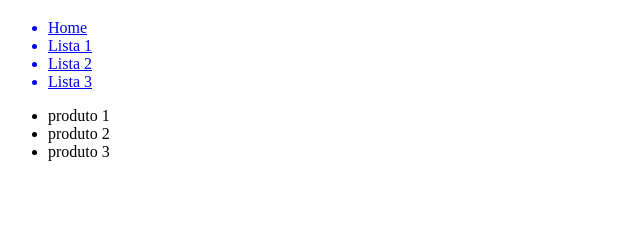
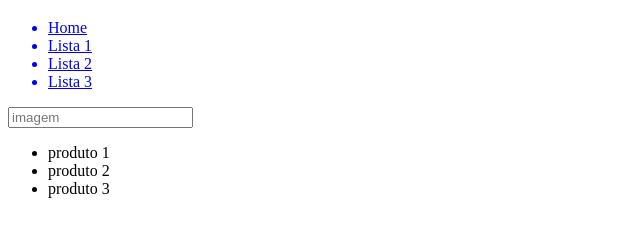
Before and after one commit to victordev13/mscode-pr, a plain HTML site: page index.html in a window 1280 px wide. Shown: the part 61-298 px from the top of the page, without its empty margins (0-640 px from the left). Drawn offline with Linux system fonts and the light colour scheme.

Commit message:
feat: cadastrar imagem no produto

```diff
--- a/index.html
+++ b/index.html
@@ -15,6 +15,7 @@
         <a href="#"><li>Lista 2</li></a>
         <a href="#"><li>Lista 3</li></a>
       </ul>
+      <input type="url" placeholder="imagem">
     </div>
   </header>
  <div>
```
